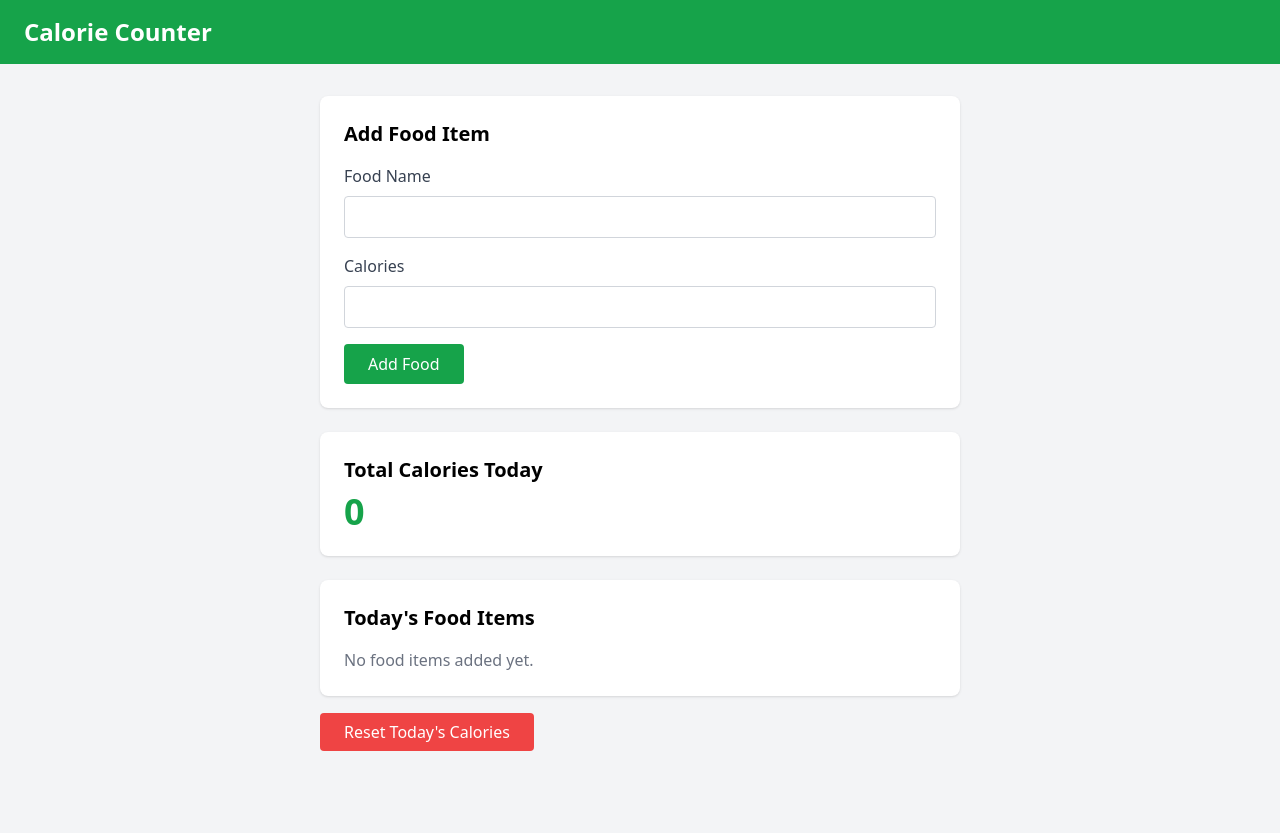
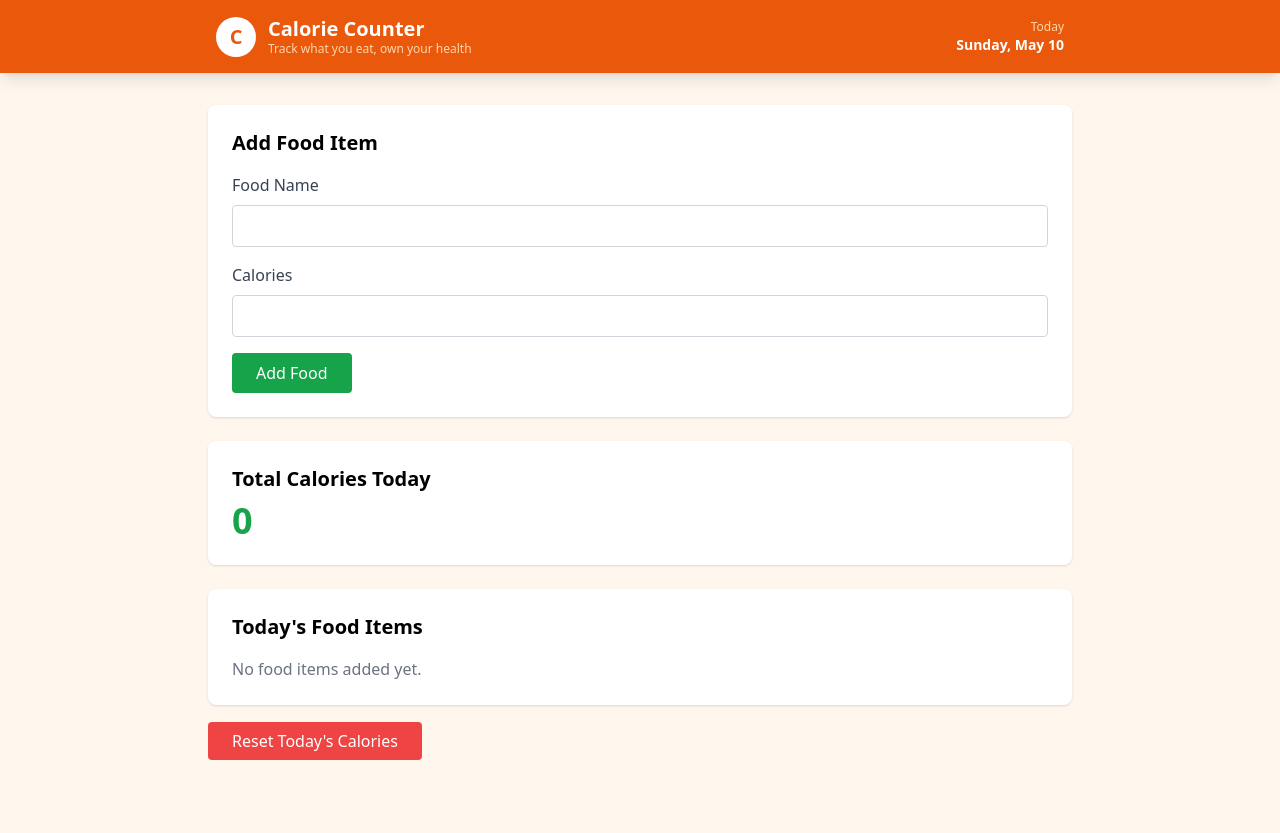
Before and after one commit to lennygitonga/calorie_counter, a Django app: page / in a window 1280 px wide. Before the commit the page ends 751 px from the top, so only its background shows below. Run offline with Django 5.2, Linux system fonts and the light colour scheme; data that the repository does not hold is empty; some libraries are stand-ins or nearby versions.

Commit message:
Enhance base.html with updated Tailwind CSS color palette and improved navbar layout

```diff
--- a/calorie_tracker/templates/calorie_tracker/base.html
+++ b/calorie_tracker/templates/calorie_tracker/base.html
@@ -5,15 +5,63 @@
     <meta name="viewport" content="width=device-width, initial-scale=1.0">
     <title>Calorie Counter</title>
     <script src="https://cdn.tailwindcss.com"></script>
+    <script>
+        tailwind.config = {
+            theme: {
+                extend: {
+                    colors: {
+                        orange: {
+                            50: '#fff7ed',
+                            100: '#ffedd5',
+                            200: '#fed7aa',
+                            300: '#fdba74',
+                            400: '#fb923c',
+                            500: '#f97316',
+                            600: '#ea580c',
+                            700: '#c2410c',
+                            800: '#9a3412',
+                            900: '#7c2d12',
+                        }
+                    }
+                }
+            }
+        }
+    </script>
 </head>
-<body class="bg-gray-100 min-h-screen">
-    <nav class="bg-green-600 text-white px-6 py-4">
-        <h1 class="text-2xl font-bold">Calorie Counter</h1>
+<body class="bg-orange-50 min-h-screen">
+
+    <!-- Navbar -->
+    <nav class="bg-orange-600 text-white shadow-lg">
+        <div class="max-w-4xl mx-auto px-6 py-4 flex items-center justify-between">
+            <div class="flex items-center gap-3">
+                <div class="bg-white text-orange-600 font-black text-xl w-10 h-10 rounded-full flex items-center justify-center">
+                    C
+                </div>
+                <div>
+                    <h1 class="text-xl font-bold leading-tight">Calorie Counter</h1>
+                    <p class="text-orange-200 text-xs">Track what you eat, own your health</p>
+                </div>
+            </div>
+            <div class="text-right">
+                <p class="text-orange-200 text-xs">Today</p>
+                <p class="font-semibold text-sm" id="current-date"></p>
+            </div>
+        </div>
     </nav>
 
-    <main class="max-w-2xl mx-auto mt-8 px-4">
+    <main class="max-w-4xl mx-auto mt-8 px-4 pb-12">
         {% block content %}
         {% endblock %}
     </main>
+
+    <script>
+        // Display today's date in the navbar
+        const dateEl = document.getElementById('current-date');
+        const today = new Date();
+        dateEl.textContent = today.toLocaleDateString('en-US', {
+            weekday: 'long', month: 'long', day: 'numeric'
+        });
+    </script>
+
 </body>
 </html>
```
